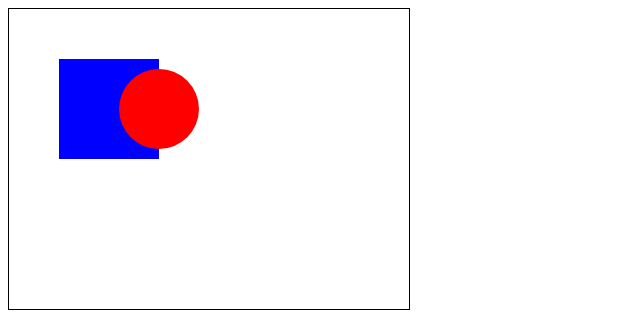
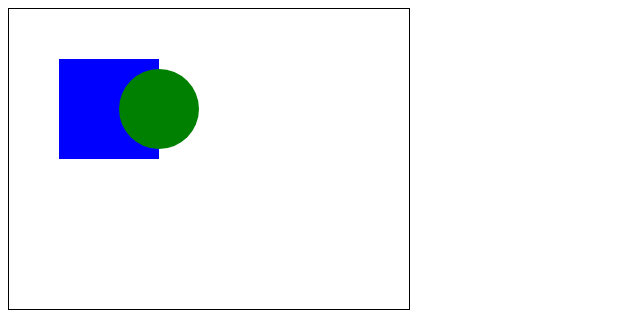
Before and after one commit to Mrsazazellll/Exercise-11, a plain HTML site: page index.html in a window 1280 px wide. Shown: the whole page, without its empty margins (0-640 px from the left). Drawn offline with Linux system fonts and the light colour scheme.

Commit message:
index.html

```diff
--- a/index.html
+++ b/index.html
@@ -22,7 +22,7 @@
 
         ctx.beginPath();
         ctx.arc(150, 100, 40, 0, 2 * Math.PI);
-        ctx.fillStyle = 'red';
+        ctx.fillStyle = 'green';
         ctx.fill();
     </script>
 </body>
```
